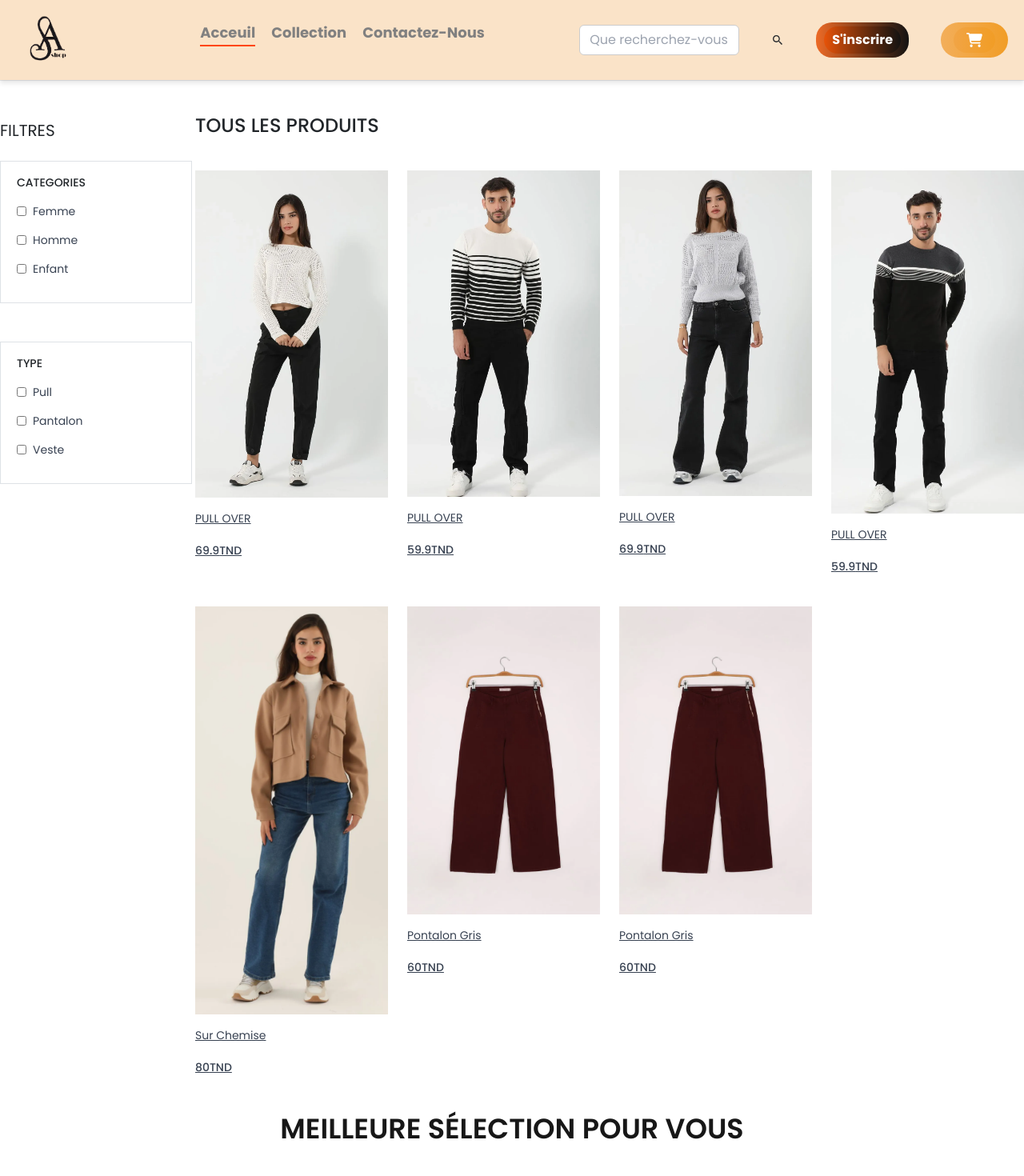
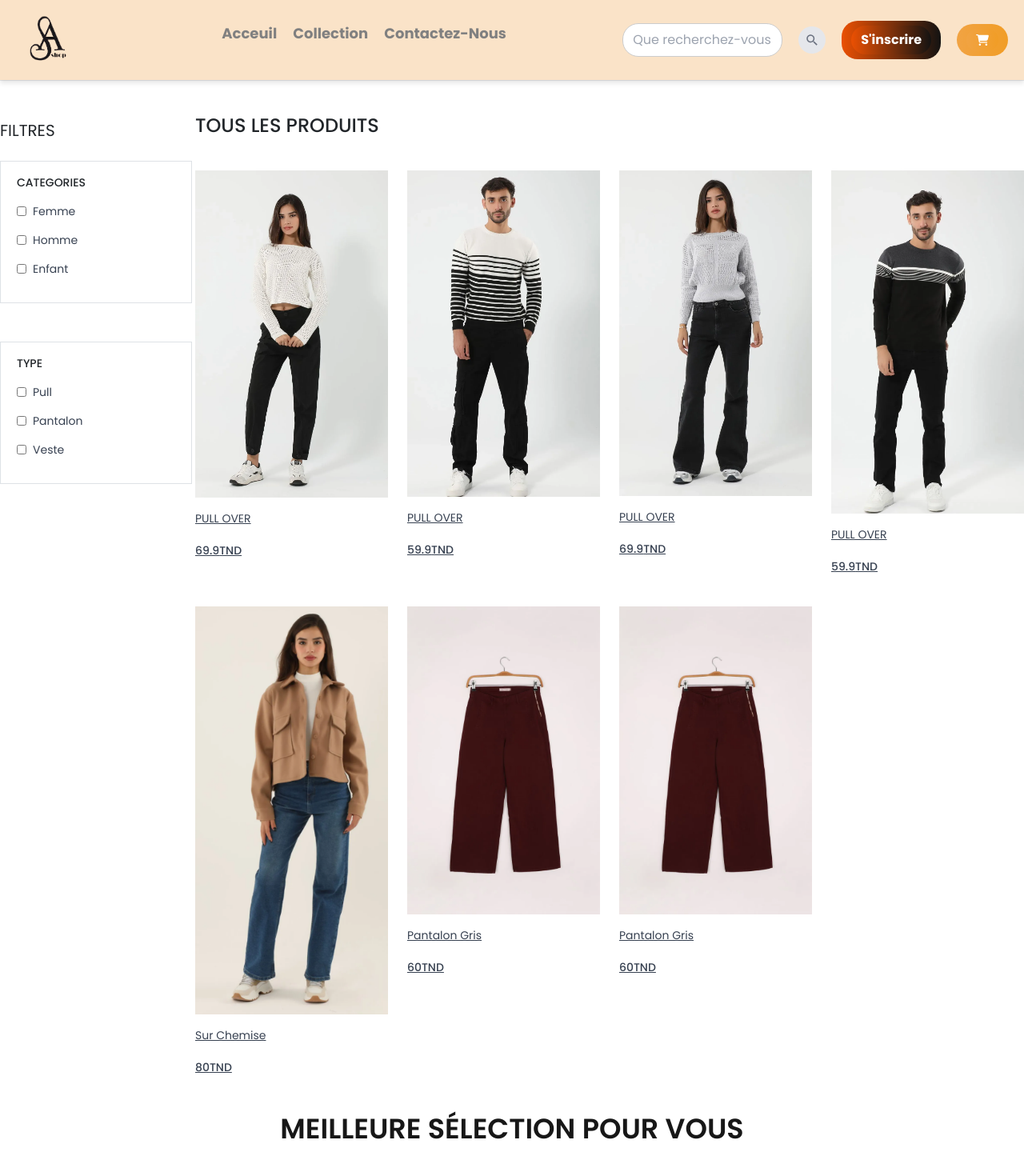
Before and after one commit to SalmaBBrahim/marketplace-main, a React (Create React App) app: page /collection in a window 1280 px wide. Shown: the top 1470 px of the page at 80% size. Built offline with nearby package versions, Linux system fonts and the light colour scheme; no server answers.

Commit message:
create filters on rhe products

```diff
--- a/src/assets/assets.js
+++ b/src/assets/assets.js
@@ -27,49 +27,58 @@ export const products = [
         id: 1,
         img: pullOverF1,
         title: "PULL OVER",
+        category: "Femme",
+        type:"pull",
         price: 69.90
     },
     {
         id: 2,
         img: pullOverH1,
         title: "PULL OVER",
+        category: "homme",
+        type:"pull",
         price: 59.90
     },
     {
         id: 3,
         img: pullOverF2 ,
         title: "PULL OVER",
+        category: "Femme",
+        type:"pull",
         price: 69.90
     },
     {
         id: 4,
         img: pullOverH2,
         title: "PULL OVER",
+        category: "Femme",
+        type:"pull",
         price: 59.90
     },
     {
         id: 5,
         title: "Sur Chemise",
         img: surchemise2,
-        category: "vetements",
+        category: "Femme",
+        type:"veste",
         price: 80
 
     },
     {
         id: 6,
-        title: "Pontalon Gris",
+        title: "Pantalon Gris",
         img: pontalon1,
-        /*category:"Femme",
-        subCategory: "vetements",*/
+        category:"Femme",
+        type: "pantalon",
         price: 60
 
     },
     {
         id: 7,
-        title: "Pontalon Gris",
+        title: "Pantalon Gris",
         img: pontalon1,
-        /*category:"Femme",
-        subCategory: "vetements",*/
+        category:"Femme",
+        type: "pantalon",
         price: 60
 
     }
--- a/src/components/Navbar/Navbar.css
+++ b/src/components/Navbar/Navbar.css
@@ -1,4 +1,4 @@
-/* Navbar.css */
+/* Navbar Container */
 .navbar-container {
   position: relative;
   z-index: 40;
@@ -6,11 +6,8 @@
   background-color: rgba(234, 143, 39, 0.25); /* Primary color with 40% opacity */
   padding: 10px 0;
 }
-.page-menu {
-  color: gray;
-  text-decoration: none;
-  font-weight: bold;
-}
+
+/* Navbar Content */
 .navbar-content {
   display: flex;
   justify-content: space-between;
@@ -18,83 +15,107 @@
   padding: 0 20px;
 }
 
+/* Logo Section */
 .logo {
-  max-width: 80px; /* Adjust the size as needed */
+  max-width: 80px;
 }
-.navbar-menu{
+
+/* Navbar Menu */
+.navbar-menu {
   display: flex;
   list-style: none;
   gap: 20px;
   color: #555;
   font-size: 18px;
- margin: 10px;
+  margin: 0;
 }
-.navbar-right{
+
+.page-menu {
+  color: gray;
+  text-decoration: none;
+  font-weight: bold;
+  padding-bottom: 2px;
+  transition: color 0.3s ease;
+}
+
+.page-menu:hover,
+.page-menu.active {
+  color: orangered;
+  border-bottom: 2px solid orangered;
+  padding-bottom: 2px;
+  cursor: pointer;
+}
+
+/* Right Section */
+.navbar-right {
   display: flex;
   align-items: center;
-  gap: 40px;
+  gap: 20px;
 }
 
-
-
+/* Search Bar */
 .search-bar-container {
+  position: relative;
   display: flex;
   align-items: center;
-  gap: 40px;
 }
 
 .search-input {
   width: 200px;
-  padding: 6px 12px;
-  border-radius: 6px;
+  padding: 8px 12px;
+  border-radius: 20px;
   border: 1px solid #ccc;
-  transition: width 0.3s ease-in-out;
+  transition: width 0.3s ease-in-out, border-color 0.3s ease-in-out;
 }
 
 .search-input:focus {
-  width: 300px;
-  border-color: #007bff; /* Primary color */
+  width: 250px;
+  border-color: #007bff;
+  outline: none;
 }
 
 .search-icon {
   position: absolute;
-  right: 12px;
+  right: 10px;
   color: #555;
-  transition: color 0.3s ease-in-out;
+  font-size: 1.1rem;
+  pointer-events: none;
 }
 
-.search-bar-container:hover .search-icon {
-  color: #007bff; /* Primary color */
-}
-
-.login-cart {
-  display: flex;
-  align-items: center;
-  gap: 8px;
+/* Login and Signup Buttons */
+.login-btn,
+.signup-btn {
+  font-weight: bold;
+  padding: 6px 12px;
+  border-radius: 20px;
+  cursor: pointer;
+  border: none;
+  transition: background-color 0.3s ease, color 0.3s ease;
 }
 
 .login-btn {
   background: none;
-  border: none;
-  color:#f1a343d2;
-  font-weight: bold;
-  cursor: pointer;
-}
-.signup-btn{
-  background: linear-gradient(90deg, #ea5003d2, #141312);
-  border: none;
-  color:white;
-  font-weight: bold;
-  cursor: pointer;
-  padding: 5px 10px;
-  border-radius: 20px;
+  color: #f1a343;
 }
 
+.login-btn:hover {
+  color: #ea5003;
+}
 
+.signup-btn {
+  background: linear-gradient(90deg, #ea5003, #141312);
+  color: white;
+}
+
+.signup-btn:hover {
+  background: linear-gradient(90deg, #f19d26, #141312);
+}
+
+/* Cart Button */
 .cart-btn {
-  background: linear-gradient(90deg, #f1a343d2, #f19d26); /* Gradient from primary to secondary */
+  background: linear-gradient(90deg, #f1a343, #f19d26);
   color: white;
-  padding: 6px 16px;
+  padding: 6px 12px;
   border-radius: 999px;
   display: flex;
   align-items: center;
@@ -102,34 +123,24 @@
   border: none;
   cursor: pointer;
   transition: all 0.2s ease-in-out;
-  text-decoration: none ;
+  text-decoration: none;
+}
+
+.cart-btn:hover {
+  background: linear-gradient(90deg, #f19d26, #ea5003);
 }
 
 .cart-text {
   display: none;
-  transition: display 0.2s ease-in-out;
-  text-decoration: none ;
 }
 
 .cart-btn:hover .cart-text {
-  display: block;
-  text-decoration: none ;
+  display: inline;
 }
 
-.cart-icon {
-  font-size: 1.25rem;
-  text-decoration: none ;
-}
-
+/* Responsive Design */
 @media (min-width: 640px) {
   .search-bar-container {
-    display: block;
+    display: flex;
   }
 }
-.navbar-content .active{
-    padding-bottom: 2px;
-    border-bottom: 2px solid orangered
-}
-.navbar-content li{
-  cursor: pointer;
-}
--- a/src/components/Navbar/Navbar.jsx
+++ b/src/components/Navbar/Navbar.jsx
@@ -13,15 +13,9 @@ const Navbar = ({ handleOrderPopup }) => {
         <Link to={'/'}><img src={assets.logo} alt="logo" className='logo' />
         </Link>
         <ul className="navbar-menu">
-          <Link className="page-menu" to ='/' >
-          <p onClick={() => setMenu("home")} className={menu === "home" ? "active" : ""  } >Acceuil</p>
-          </Link>
-          <Link  to ='/collection' className="page-menu" >
-          <p onClick={() => setMenu("collection")} className={menu === "collection" ? "active" : ""}>Collection</p>
-          </Link>
-          <Link  to ='/contact'className="page-menu" >
-          <p onClick={() => setMenu("contact")} className={menu === "contact" ? "active" : ""}>Contactez-Nous</p>
-          </Link>
+          <Link className="page-menu" to ='/' > <p onClick={() => setMenu("home")} className={menu === "home" ? "active" : ""  } >Acceuil</p></Link>
+          <Link  to ='/collection' className="page-menu" ><p onClick={() => setMenu("collection")} className={menu === "collection" ? "active" : ""}>Collection</p> </Link>
+          <Link  to ='/contact'className="page-menu" ><p onClick={() => setMenu("contact")} className={menu === "contact" ? "active" : ""}>Contactez-Nous</p> </Link>
         </ul>
 
 
@@ -31,7 +25,9 @@ const Navbar = ({ handleOrderPopup }) => {
             placeholder="Que recherchez-vous ?"
             className="search-input"
           />
-          <IoMdSearch className="" />
+          <div className=" p-2 bg-gray-200 rounded-full">
+        <IoMdSearch className="text-gray-500 text-lg hover:text-blue-500 transition-colors duration-300 ease-in-out cursor-pointer" />
+      </div>
           <Link to="/signup" className="signup-btn">
             <button className="signup-btn">S'inscrire</button>
           </Link>
--- a/src/components/ProductItem.jsx
+++ b/src/components/ProductItem.jsx
@@ -7,9 +7,9 @@ const ProductItem = ({id,img,title,price}) => {
   const {currency} = useContext(ShopContext);
   return (
 
-      <Link className='text-gray-700 cursor-pointer' to={`/product/${id}`}>
+      <Link  to={`/product/${id}`}  className='text-gray-700 cursor-pointer'>
         <div className='overflow-hidden'>
-          <img className='hover:scale-110 transition ease-in-out'  src={img} alt="" />
+          <img className='hover:scale-110 transition ease-in-out'  src={img}  />
         </div>
         <p className='pt-3 pb-1 text-sm' > {title}</p>
         <p className='font-medium text-sm' > {price}{currency}</p>
--- a/src/pages/Collection.jsx
+++ b/src/pages/Collection.jsx
@@ -9,10 +9,44 @@ const Collection = () => {
 
   const { products } = useContext(ShopContext);
   const [filterProducts, setFilterProducts] = useState([]);
+  const [category,setCategory] = useState([]);
+  const [type,setType] = useState([]);
+
+  const toggleCategory = (e) =>{
+    if(category.includes(e.target.value)){
+       setCategory(prev => prev.filter(item =>item !== e.target.value));
+    }
+    else{
+      setCategory(prev =>[...prev,e.target.value]);
+    }
+  }
+  const toggleType = (e) =>{
+    if(type.includes(e.target.value)){
+       setType(prev => prev.filter(item =>item !== e.target.value));
+    }
+    else{
+      setType(prev =>[...prev,e.target.value]);
+    }
+  }
+  const applyFilter = () =>{
+    let productCopy = products.slice();
+    if(category.length > 0){
+      productCopy = productCopy.filter(item => category.includes(item.category))
+    }
+    if(type.length > 0){
+      productCopy = productCopy.filter(item => type.includes(item.type))
+    }
+    setFilterProducts(productCopy);
+  }
+
 
   useEffect(() => {
     setFilterProducts(products || [])
   }, [products])
+  useEffect(() => {
+    applyFilter();
+  }, [category,type])
+
   return (
     <div className='flex flex-col sm:flex-row gap-1 sm:gap-10 pt-10 border-t'>
 
@@ -22,36 +56,37 @@ const Collection = () => {
           <p className='mb-3 text-sm font-medium'> CATEGORIES</p>
           <div className='flex flex-col gap-2 text-sm font-light text-gray-700'>
             <p className='flex gap-2'>
-              <input className='w-3' type="checkbox" value={'Femme'} />Femme
+              <input className='w-3' type="checkbox" value={'Femme'}
+              onChange={toggleCategory} />Femme
             </p>
           </div>
           <div className='flex flex-col gap-2 text-sm font-light text-gray-700'>
             <p className='flex gap-2'>
-              <input className='w-3' type="checkbox" value={'Homme'} />Homme
+              <input className='w-3' type="checkbox" value={'Homme'} onChange={toggleCategory} />Homme
             </p>
           </div>
           <div className='flex flex-col gap-2 text-sm font-light text-gray-700'>
             <p className='flex gap-2'>
-              <input className='w-3' type="checkbox" value={'Enfant'} />Enfant
+              <input className='w-3' type="checkbox" value={'Enfant'} onChange={toggleCategory} />Enfant
             </p>
           </div>
 
         </div>
         <div className=' border  border-gray-300 pl-5 py-3 my-5' >
-          <p className='mb-3 text-sm font-medium'> TYPE</p>
+          <p className='mb-3 text-sm font-medium'  > TYPE</p>
           <div className='flex flex-col gap-2 text-sm font-light text-gray-700'>
             <p className='flex gap-2'>
-              <input className='w-3' type="checkbox" value={'vetement'} />Pull
+              <input className='w-3' type="checkbox" value={'pull'}  onChange={toggleType} />Pull
             </p>
           </div>
           <div className='flex flex-col gap-2 text-sm font-light text-gray-700'>
             <p className='flex gap-2'>
-              <input className='w-3' type="checkbox" value={'chaussures'} />Pantalon
+              <input className='w-3' type="checkbox" value={'pantalon'}  onChange={toggleType}/>Pantalon
             </p>
           </div>
           <div className='flex flex-col gap-2 text-sm font-light text-gray-700'>
             <p className='flex gap-2'>
-              <input className='w-3' type="checkbox" value={'accessoires'} />Veste
+              <input className='w-3' type="checkbox" value={'veste'} onChange={toggleType}/>Veste
             </p>
           </div>
 
--- a/src/pages/Home.jsx
+++ b/src/pages/Home.jsx
@@ -6,8 +6,6 @@ const Home = () => {
   return (
     <div>
       <Header/>
-      <Populaire/>
-
 
     </div>
   )
```
Also changed, not shown: src/components/Populaire/Populaire.jsx (+0 -27 lines).
